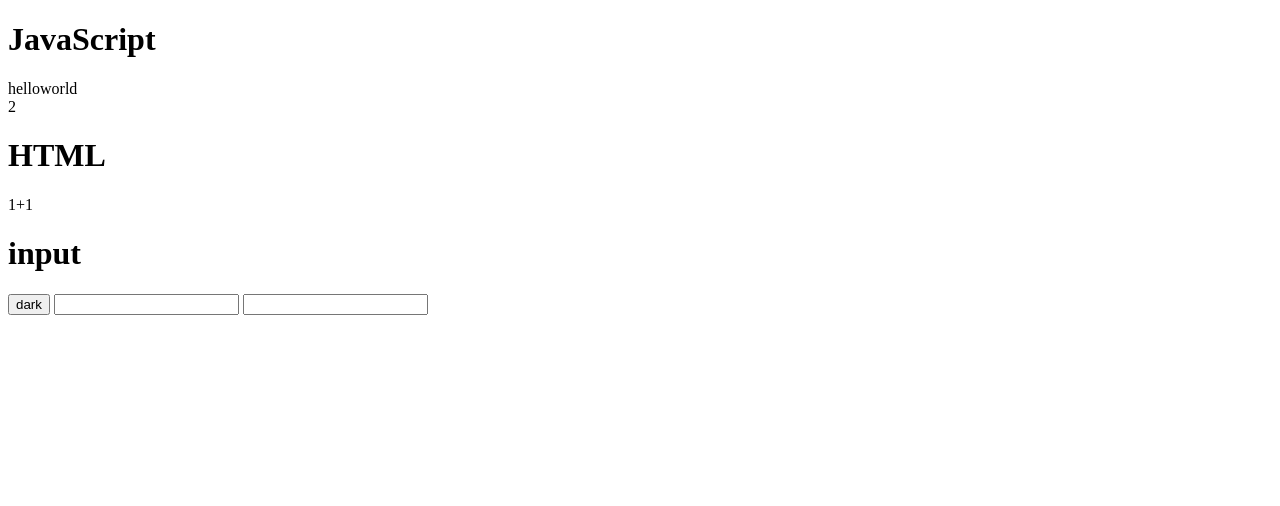
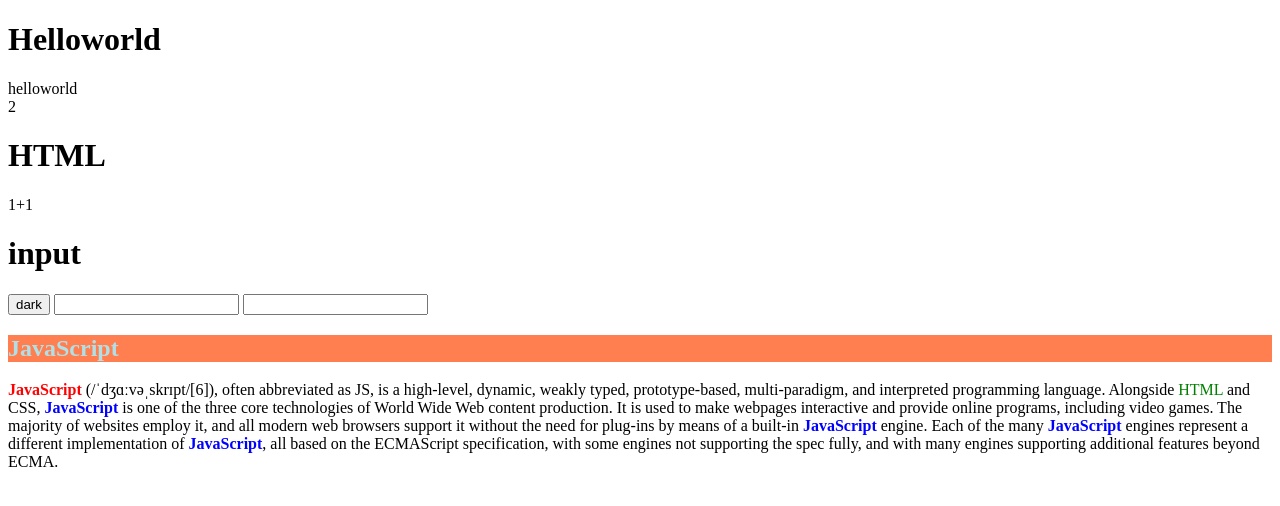
Before and after one commit to rlee92/road-to-a-backend-developer, a plain HTML site: page 2-JavaScript/helloworld.html in a window 1280 px wide. Drawn offline with Linux system fonts and the light colour scheme.

Commit message:
Update helloworld.html
CSS practice:
1. div vs. span
2. tag, class . , id #

```diff
--- a/2-JavaScript/helloworld.html
+++ b/2-JavaScript/helloworld.html
@@ -1,11 +1,26 @@
 <!DOCTYPE html>
 <html lang="en" dir="ltr">
   <head>
+    <style media="screen">
+      /* . for class  */
+      .js{
+        font-weight: bold;
+        color: blue;
+      }
+      /* # fo id */
+      #first{
+        font-weight: bold;
+        color:red
+      }
+      span{
+        color:green
+      }
+    </style>
     <meta charset="utf-8">
-    <title>JavaScript</title>
+    <title>Helloworld</title>
   </head>
   <body>
-    <h1>JavaScript</h1>
+    <h1>Helloworld</h1>
     <script type="text/javascript">
       document.write("helloworld")
       document.write("<br>")
@@ -17,5 +32,10 @@
     <input type="button" name="" value="dark" onclick="alert('hi')">
     <input type="text" name="" value="" onchange="alert('changed')">
     <input type="text" name="" value="" onkeydown="alert('keydown')">
+    <h2 style="color:powderblue;background-color:coral">JavaScript</h2>
+    <p>
+      <!-- id is unique. can be used only once. class > id  -->
+      <span id="first" class="js"> JavaScript</span> (/ˈdʒɑːvəˌskrɪpt/[6]), often abbreviated as JS, is a high-level, dynamic, weakly typed, prototype-based, multi-paradigm, and interpreted programming language. Alongside <span>HTML</span> and CSS, <span class="js"> JavaScript</span> is one of the three core technologies of World Wide Web content production. It is used to make webpages interactive and provide online programs, including video games. The majority of websites employ it, and all modern web browsers support it without the need for plug-ins by means of a built-in <span class="js"> JavaScript</span> engine. Each of the many <span class="js"> JavaScript</span> engines represent a different implementation of <span class="js"> JavaScript</span>, all based on the ECMAScript specification, with some engines not supporting the spec fully, and with many engines supporting additional features beyond ECMA.
+    </p>
   </body>
 </html>
```
